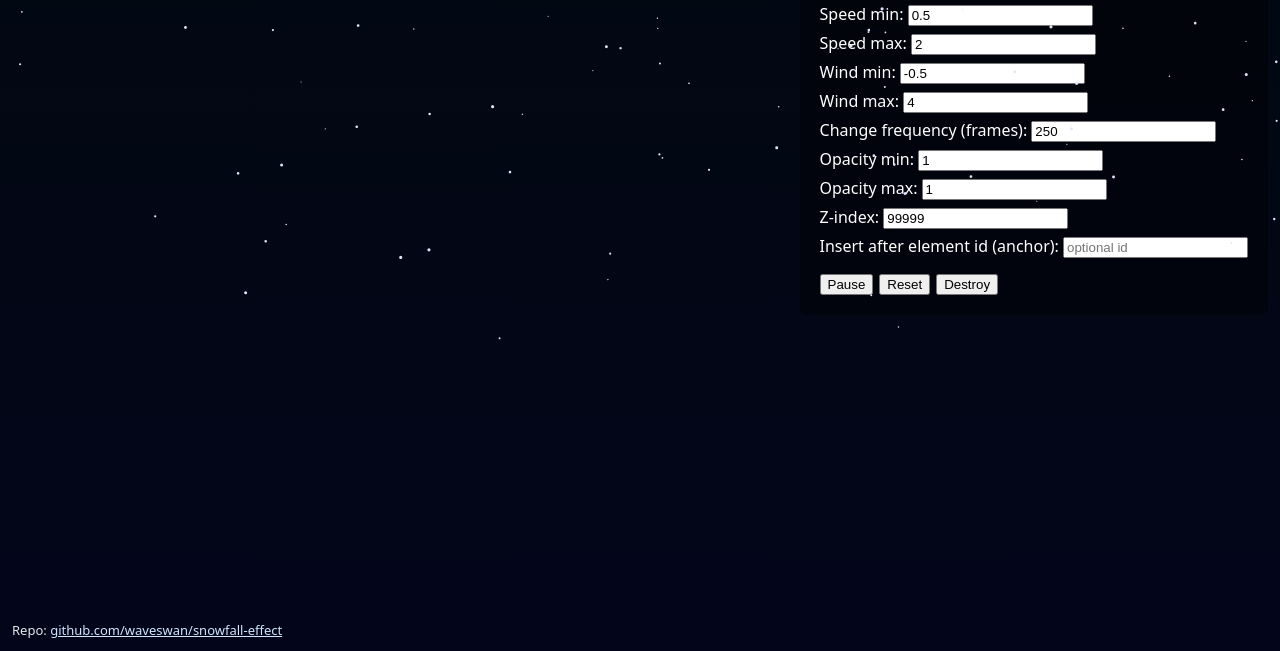
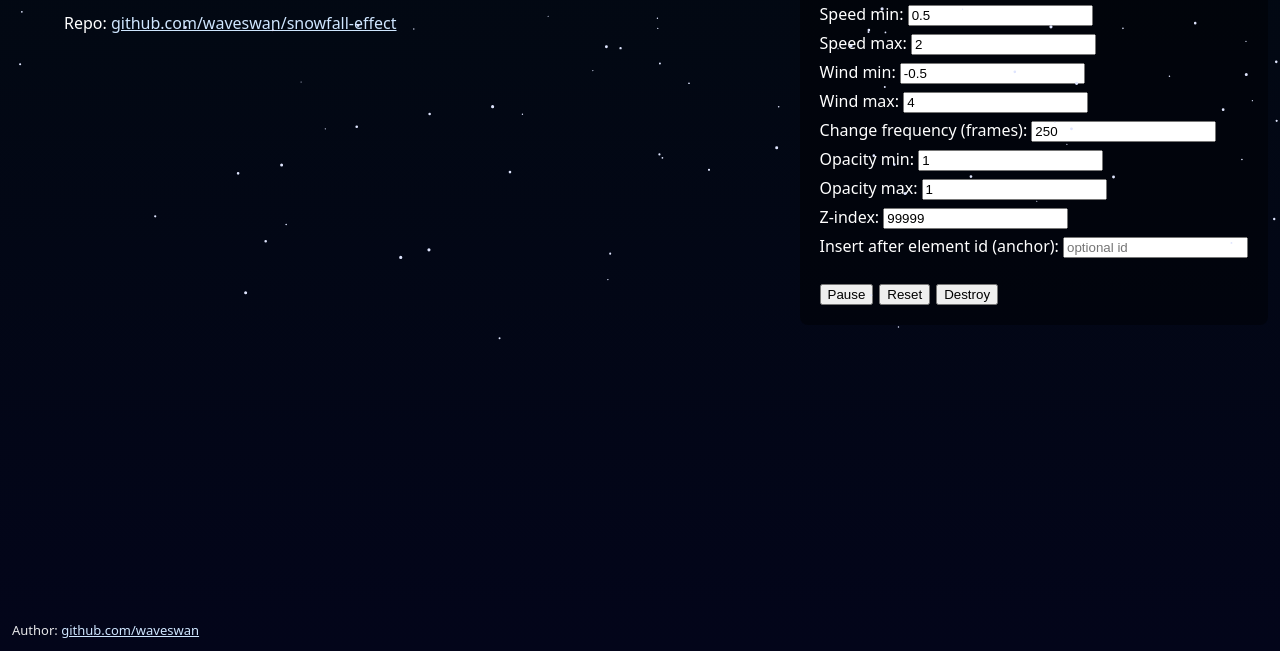
Before and after one commit to waveswan/snowfall-effect, a website: page demo/index.html in a window 1280 px wide. Shown: the part 149-800 px from the top of the page. Drawn offline with Linux system fonts and the light colour scheme.

Commit message:
Update index.html

```diff
--- a/demo/index.html
+++ b/demo/index.html
@@ -15,10 +15,11 @@
   <div class="content">
     <h1> ❄️ Snowfall Effect — Demo</h1>
     <p> 🌲🎄☃️ Example of integrating a simple falling snow effect into a web page.</p>
+    <p> Repo: <a href="https://github.com/waveswan/snowfall-effect/" target="_blank" rel="noopener" style="color:#cfe6ff">github.com/waveswan/snowfall-effect</a></p>
   </div>
 
   <div style="position:fixed;left:12px;bottom:12px;color:rgba(255,255,255,0.9);font-size:13px;">
-    Repo: <a href="https://github.com/waveswan/snowfall-effect/" target="_blank" rel="noopener" style="color:#cfe6ff">github.com/waveswan/snowfall-effect</a>
+    Author: <a href="https://github.com/waveswan/" target="_blank" rel="noopener" style="color:#cfe6ff">github.com/waveswan</a>
   </div>
 
   <div class="controls">
@@ -36,7 +37,7 @@
       <label>Opacity max: <input id="cfg-opacity-max" type="number" step="0.1" value="1" /></label>
       <label>Z-index: <input id="cfg-zindex" type="number" step="1" value="99999" /></label>
       <label>Insert after element id (anchor): <input id="cfg-anchor-id" type="text" placeholder="optional id" /></label>
-      <div style="display:flex;gap:6px;margin-top:10px;">
+      <div style="display:flex;gap:6px;margin-top:20px;">
         <button id="toggle">Pause</button>
         <button id="reset">Reset</button>
         <button id="destroy">Destroy</button>
```
